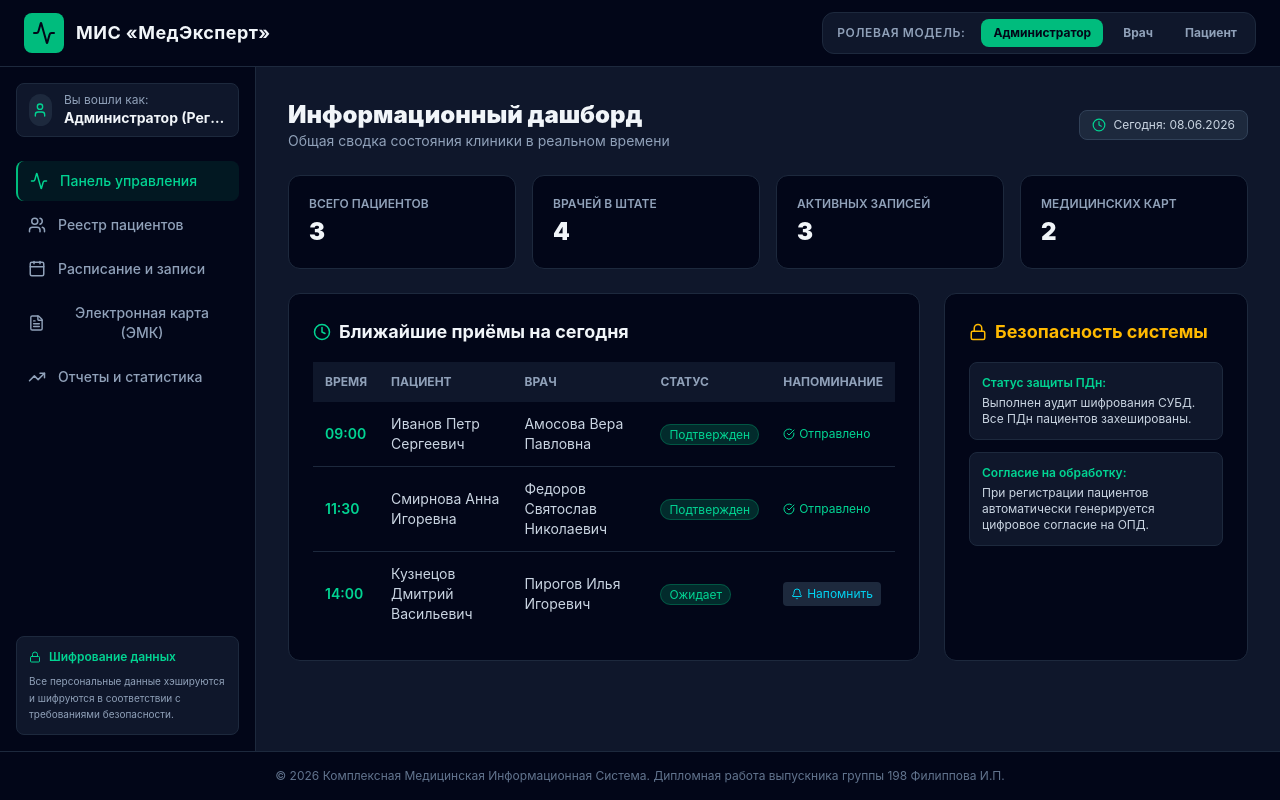
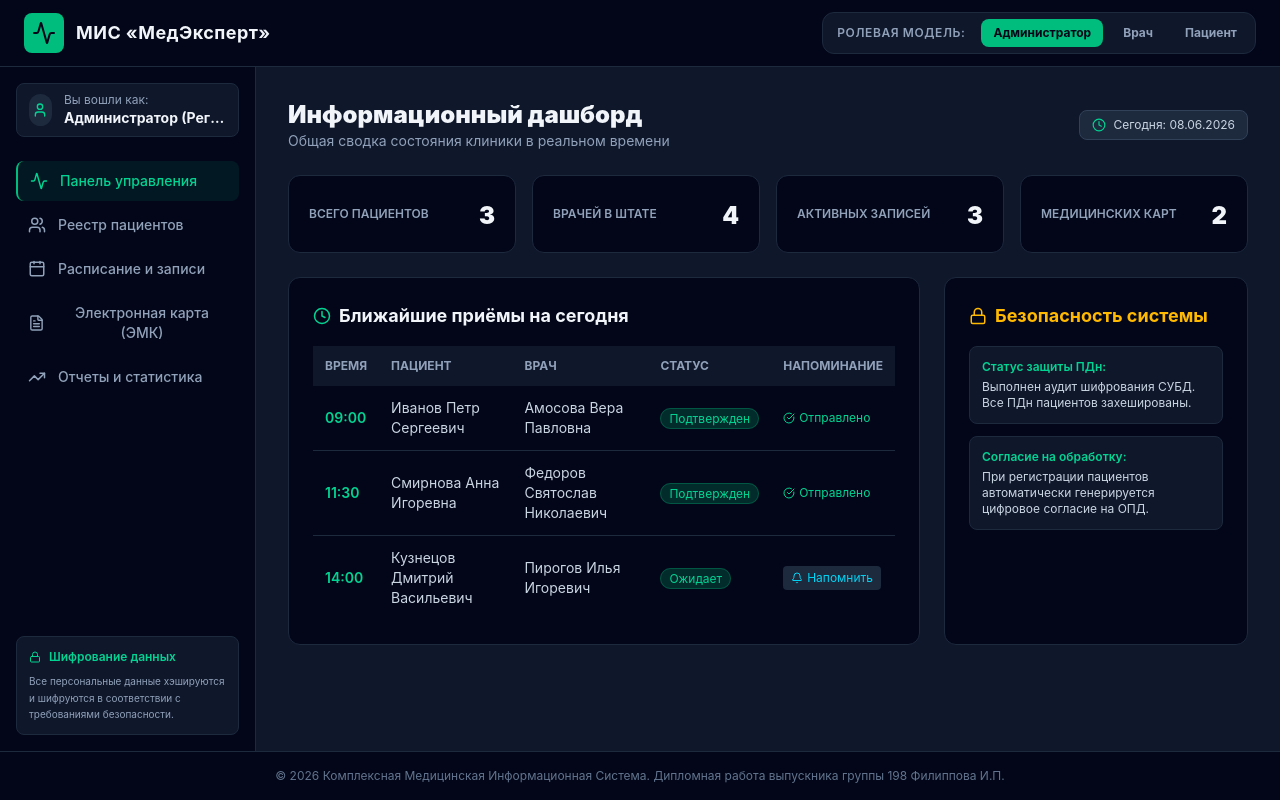
Before and after one commit to OQLPS/Medical, a React (Vite) app: page / in a window 1280 px wide. Built offline with nearby package versions, Linux system fonts and the light colour scheme.

Commit message:
обновил

```diff
--- a/src/components/DashboardStats.jsx
+++ b/src/components/DashboardStats.jsx
@@ -1,35 +1,24 @@
-import React from 'react';
-import { Users, Activity, Calendar, FileText } from 'lucide-react';
-
 export default function DashboardStats({ patientsCount, doctorsCount, appointmentsCount, recordsCount }) {
   return (
     <div className="grid grid-cols-1 sm:grid-cols-2 lg:grid-cols-4 gap-4">
       <div className="bg-slate-950 p-5 rounded-xl border border-slate-800 flex items-center justify-between">
-        <div>
           <p className="text-xs text-slate-400 uppercase font-semibold">Всего пациентов</p>
           <h3 className="text-2xl font-black mt-1 text-slate-100">{patientsCount}</h3>
-        </div>
       </div>
 
       <div className="bg-slate-950 p-5 rounded-xl border border-slate-800 flex items-center justify-between">
-        <div>
           <p className="text-xs text-slate-400 uppercase font-semibold">Врачей в штате</p>
           <h3 className="text-2xl font-black mt-1 text-slate-100">{doctorsCount}</h3>
-        </div>
       </div>
 
       <div className="bg-slate-950 p-5 rounded-xl border border-slate-800 flex items-center justify-between">
-        <div>
           <p className="text-xs text-slate-400 uppercase font-semibold">Активных записей</p>
           <h3 className="text-2xl font-black mt-1 text-slate-100">{appointmentsCount}</h3>
-        </div>
       </div>
 
       <div className="bg-slate-950 p-5 rounded-xl border border-slate-800 flex items-center justify-between">
-        <div>
           <p className="text-xs text-slate-400 uppercase font-semibold">Медицинских карт</p>
           <h3 className="text-2xl font-black mt-1 text-slate-100">{recordsCount}</h3>
-        </div>
       </div>
     </div>
   );
```
